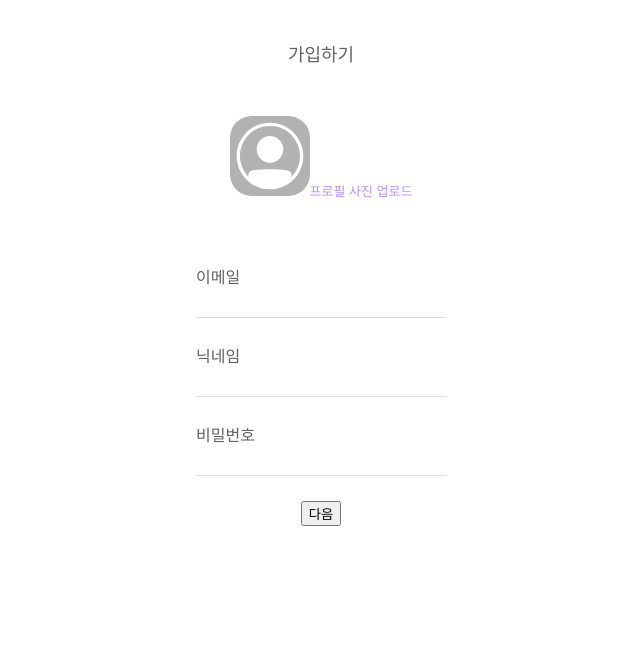
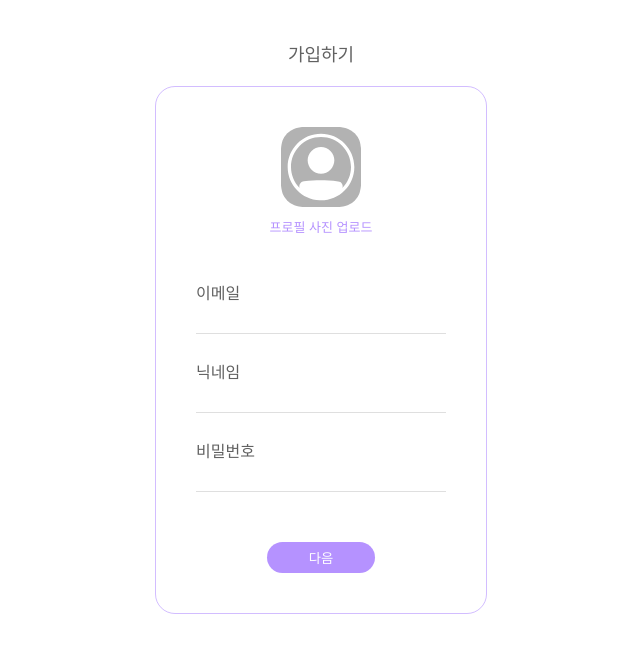
Before and after one commit to scenchive/scenchive.github.io, a React (Create React App) app: page /signupstep1 in a window 1280 px wide. Shown: the top 652 px of the page, without its empty margins (319-959 px from the left). Built offline with nearby package versions, Linux system fonts and the light colour scheme.

Commit message:
[FIX] 로그인, 회원가입 디자인 수정

```diff
--- a/src/pages/Login/index.tsx
+++ b/src/pages/Login/index.tsx
@@ -8,6 +8,7 @@ import {
   RowArea,
   QuestionRow,
   AnswerRow,
+  LoginButton,
 }
   // @ts-ignore
   from './styles.tsx';
@@ -60,7 +61,7 @@ const Login = () => {
 
         </LoginArea>
 
-        <button onClick={Login}>로그인</button>
+        <LoginButton onClick={Login}>로그인</LoginButton>
       </Content>
     </div>
   );
--- a/src/pages/Login/styles.tsx
+++ b/src/pages/Login/styles.tsx
@@ -3,24 +3,25 @@ import styled from "@emotion/styled"
 export const Header = styled.div`
     label:header;
     color:#616161;
-    font-size:18px;
+    font-size:15px;
     margin-top:40px;
 `
 export const Content=styled.div`
     label:content;
-    display:flex;
+    display:inline-block;
     flex-direction:column;
-    jusify-content:center;
-    margin-top:50px;
-    padding-left:20px;
-    padding-right:20px;
+    justify-content:center;
+    padding:40px;
     align-items:center;
+    border:1px solid rgba(181, 146, 255, 0.6);
+    border-radius:20px;
+    margin-top:20px;
+    margin-bottom:60px;
 `
 
 export const LoginArea=styled.div`
     label:info-area;
     align-items:start;
-    margin-top:64px;
     display:flex;
     flex-direction:column;
 
@@ -35,6 +36,8 @@ export const QuestionRow=styled.div`
     label:question-row;
     width:fit-content;
     color:#616161;
+    font-size:14px;
+    font-weight:400;
     margin-right:auto;
     margin-bottom:2px;
 `
@@ -50,3 +53,14 @@ export const AnswerRow=styled.input`
     outline:none;
     -webkit-box-shadow: 0 0 0 1000px white inset;
 `
+export const LoginButton=styled.button`
+    label:signup-button;
+    width:43%;
+    max-width:200px;
+    color:#FFFFFF;
+    border:0;
+    border-radius:20px;
+    background-color:#B592FF;
+    padding: 6px 10px;
+    margin-top:10px;
+`
--- a/src/pages/Signup/SignupStep1/index.tsx
+++ b/src/pages/Signup/SignupStep1/index.tsx
@@ -11,6 +11,7 @@ import {
   RowArea,
   QuestionRow,
   AnswerRow,
+  GoToStep2Button,
 }
   // @ts-ignore
   from './styles.tsx';
@@ -21,7 +22,7 @@ const SignupStep1 = () => {
   const location = useLocation();
   const navigate = useNavigate();
   const [profileImage, setProfileImage] = useState<any>("/assets/icon/icon-profile-picture.svg");
-  const [profileImageName, setProfileImageName]=useState<string>("/assets/icon/icon-profile-picture.svg");
+  const [profileImageName, setProfileImageName] = useState<string>("/assets/icon/icon-profile-picture.svg");
   const [previewImage, setPreviewImage] = useState<any>();
   const [email, setEmail] = useState<string>("");
   const [name, setName] = useState<string>("");
@@ -36,7 +37,6 @@ const SignupStep1 = () => {
   }
   const goToStep2 = () => {
     if (profileImageName.length > 0 && email.length > 0 && name.length > 0 && password.length > 0) {
-     console.log('step1', profileImage)
       navigate("/signupstep2", {
         state: {
           profileImage: profileImage,
@@ -45,12 +45,12 @@ const SignupStep1 = () => {
           password: password,
         }
       });
-    }else{
+    } else {
       alert('모든 항목을 입력해 주세요.')
     }
   }
 
-  const getUploadImage =  () => {
+  const getUploadImage = () => {
     if (imageRef.current.files[0]) {
       const file = imageRef.current.files[0]
       setProfileImage(file)
@@ -72,32 +72,33 @@ const SignupStep1 = () => {
       <Header>가입하기</Header>
       <Content>
         <PfpArea>
-          {/* <PreviewProfileImage> */}
-          <PreviewProfileImage src={previewImage ? previewImage : "/assets/icon/icon-profile-picture.svg"} />
-          {/* </PreviewProfileImage> */}
+          <PreviewProfileImage
+            src={previewImage ? previewImage : "/assets/icon/icon-profile-picture.svg"}
+          />
           <input type="file" id="profileImageFile" accept="image/*" ref={imageRef} onChange={getUploadImage}
             style={{ width: 0, height: 0, padding: 0, overflow: "hidden", border: 0 }}
           />
-          <PfpUploadTitle htmlFor="profileImageFile" style={{ cursor: 'pointer' }}>{profileImageName !== "/assets/icon/icon-profile-picture.svg" ? profileImageName : "프로필 사진 업로드"}</PfpUploadTitle>
-          {/* <PfpUploadTitle>프로필 사진 업로드</PfpUploadTitle> */}
+          <PfpUploadTitle htmlFor="profileImageFile" style={{ cursor: 'pointer' }}>
+            {profileImageName !== "/assets/icon/icon-profile-picture.svg" ? profileImageName : "프로필 사진 업로드"}
+          </PfpUploadTitle>
         </PfpArea>
         <InfoArea>
           <RowArea>
             <QuestionRow>이메일</QuestionRow>
-            <AnswerRow type="text" onChange={(e: { target: { value: React.SetStateAction<string>; }; })=>setEmail(e.target.value)}/>
+            <AnswerRow type="text" onChange={(e: { target: { value: React.SetStateAction<string>; }; }) => setEmail(e.target.value)} />
           </RowArea>
           <RowArea>
             <QuestionRow>닉네임</QuestionRow>
-            <AnswerRow type="text" onChange={(e: { target: { value: React.SetStateAction<string>; }; })=>setName(e.target.value)} />
+            <AnswerRow type="text" onChange={(e: { target: { value: React.SetStateAction<string>; }; }) => setName(e.target.value)} />
           </RowArea>
           <RowArea>
             <QuestionRow>비밀번호</QuestionRow>
-            <AnswerRow type="password" onChange={(e: { target: { value: React.SetStateAction<string>; }; })=>setPassword(e.target.value)} />
+            <AnswerRow type="password" onChange={(e: { target: { value: React.SetStateAction<string>; }; }) => setPassword(e.target.value)} />
           </RowArea>
 
         </InfoArea>
 
-        <button onClick={goToStep2}>다음</button>
+        <GoToStep2Button onClick={goToStep2}>다음</GoToStep2Button>
       </Content>
     </div>
   );
--- a/src/pages/Signup/SignupStep1/styles.tsx
+++ b/src/pages/Signup/SignupStep1/styles.tsx
@@ -8,17 +8,23 @@ export const Header = styled.div`
 `
 export const Content=styled.div`
     label:content;
-    display:flex;
+    display:inline-block;
     flex-direction:column;
     jusify-content:center;
-    margin-top:50px;
+    margin-top:20px;
+    margin-bottom:60px;
     padding-left:20px;
     padding-right:20px;
     align-items:center;
+    border:1px solid rgba(181, 146, 255, 0.6);
+    border-radius:20px;
+    padding: 40px;
 `
 export const PfpArea=styled.div`
     label:pfp-area;
     justify-content:center;
+    display:flex;
+    flex-direction:column;
 `
 export const PreviewProfileImage=styled.img`
     label:pfp-upload-image;
@@ -26,6 +32,8 @@ export const PreviewProfileImage=styled.img`
     height:80px;
     border-radius:20px;
     object-fit:cover;
+    margin-left:auto;
+    margin-right:auto;
 
 `
 export const PfpUploadTitle=styled.label`
@@ -33,11 +41,13 @@ export const PfpUploadTitle=styled.label`
     color:#B592FF;
     font-size:13px;
     margin-top:10px;
+    margin-left:auto;
+    margin-right:auto;
 `
 export const InfoArea=styled.div`
     label:info-area;
     align-items:start;
-    margin-top:64px;
+    margin-top:44px;
     display:flex;
     flex-direction:column;
 
@@ -67,3 +77,18 @@ export const AnswerRow=styled.input`
     outline:none;
     -webkit-box-shadow: 0 0 0 1000px white inset;
 `
+
+export const GoToStep2Button=styled.button`
+    label:go-to-step2-button;
+    width:43%;
+    max-width:200px;
+    color:#FFFFFF;
+    border:0;
+    border-radius:20px;
+    background-color:#B592FF;
+    padding-top:6px;
+    padding-bottom:6px;
+    padding-right:10px;
+    padding-left:10px;
+    margin-top:25px;
+`
--- a/src/pages/Signup/SignupStep2/index.tsx
+++ b/src/pages/Signup/SignupStep2/index.tsx
@@ -8,6 +8,7 @@ import {
   AreaTitle,
   Keywords,
   KeywordButton,
+  SignupButton,
 }
   // @ts-ignore
   from './styles.tsx';
@@ -170,7 +171,7 @@ const SignupStep2 = () => {
           <AreaTitle>계열</AreaTitle>
           <Keywords>
             {fragranceWheelKeywords.map((el) =>
-              <KeywordButton key={el.id} onClick={() => addOrDeleteKeyword(el)} style={{ color: (keywordTagsArray.filter((item) => item.id === el.id)?.length) ? "#FFFFFF" : "#616161" }}>
+              <KeywordButton key={el.id} onClick={() => addOrDeleteKeyword(el)} style={{ color: (keywordTagsArray.filter((item) => item.id === el.id)?.length) ? "#FFFFFF" : "#616161" ,  backgroundColor: (keywordTagsArray.filter((item) => item.id === el.id)?.length) ? "#B592FF" : "#F6F2FF"  }}>
                 {el.utag_kr}
               </KeywordButton>
             )}
@@ -180,14 +181,14 @@ const SignupStep2 = () => {
           <AreaTitle>분위기</AreaTitle>
           <Keywords>
             {moodKeywords.map((el) =>
-              <KeywordButton key={el.id} onClick={() => addOrDeleteKeyword(el)} style={{ color: (keywordTagsArray.filter((item) => item.id === el.id)?.length) ? "#FFFFFF" : "#616161" }} >
+              <KeywordButton key={el.id} onClick={() => addOrDeleteKeyword(el)} style={{ color: (keywordTagsArray.filter((item) => item.id === el.id)?.length) ? "#FFFFFF" : "#616161", backgroundColor: (keywordTagsArray.filter((item) => item.id === el.id)?.length) ? "#B592FF" : "#F6F2FF"  }} >
                 {el.utag_kr}
               </KeywordButton>
             )}
           </Keywords>
         </KeywordArea>
 
-        <button onClick={Signup}>가입하기</button>
+        <SignupButton onClick={Signup}>가입하기</SignupButton>
       </Content>
     </div>
   );
--- a/src/pages/Signup/SignupStep2/styles.tsx
+++ b/src/pages/Signup/SignupStep2/styles.tsx
@@ -3,48 +3,67 @@ import styled from "@emotion/styled"
 export const Header = styled.div`
     label:header;
     color:#616161;
-    font-size:18px;
+    font-size:15px;
     margin-top:40px;
 `
 export const Content=styled.div`
     label:content;
-    display:flex;
+    display:inline-block;
     flex-direction:column;
-    jusify-content:center;
-    margin-top:50px;
-    padding-left:20px;
-    padding-right:20px;
+    justify-content:center;
+    padding:40px;
     align-items:center;
+    border:1px solid rgba(181, 146, 255, 0.6);
+    border-radius:20px;
+    margin-top:20px;
+    margin-bottom:60px;
 `
 
 export const KeywordArea=styled.div`
-    width:100%;
+    label:keyword-area;
+    width:250px;
 `
 
 export const AreaTitle=styled.div`
-    font-size:18px;
+    label:area-title;
+    font-size:15px;
+    font-weight:400;
+    margin-bottom:10px;
 `
 
 export const Keywords=styled.div`
+    label:keywords;
     display:flex;
     width:100%;
     flex-direction:row;
     flex-wrap: wrap;
-    align-items: flex-start;
+    align-content:center;
+    column-gap:3px;
+    justify-content:center;
+    margin-bottom:20px;
 `
 
 export const KeywordButton=styled.div`
-    font-size:18px;
+    label:keyword-button;
+    font-size:12px;
+    font-weight:450;
     border: 1.5px solid #A281FF;
     align-self:flex-start;
-    padding-top:9px;
-    padding-bottom : 11px;
-    padding-left:23px;
-    padding-right:23px;
+    padding : 6px 10px 6.5px 10px;
     border-radius:30px;
     background-color:#F6F2FF;
-    elevation:4;
-    margin-right:6px;
-    margin-bottom:10px;
-    font-size : 14px;
+    box-shadow:2px 3px 2.5px #D9D9D9;
+    margin-bottom:5px;
 `
+
+export const SignupButton=styled.button`
+    label:signup-button;
+    width:43%;
+    max-width:200px;
+    color:#FFFFFF;
+    border:0;
+    border-radius:20px;
+    background-color:#B592FF;
+    padding: 6px 10px;
+    margin-top:20px;
+`
```
